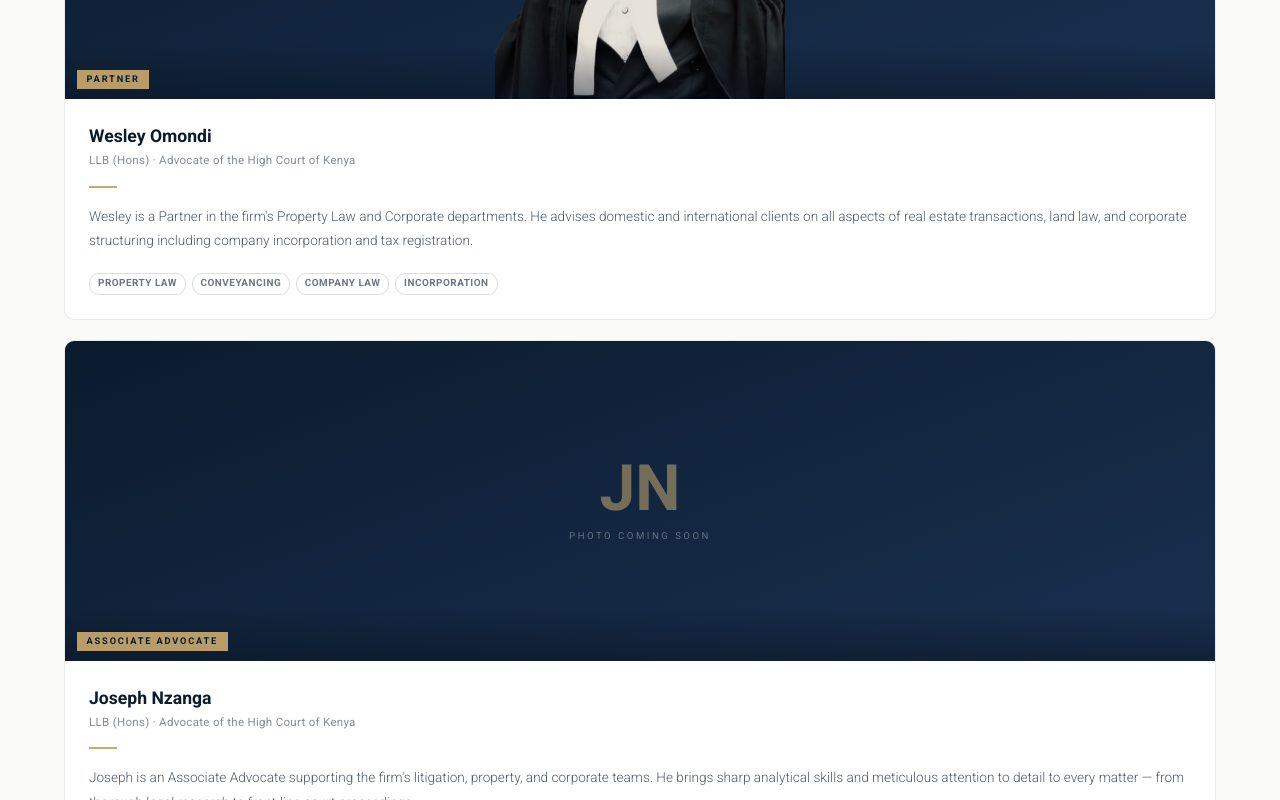
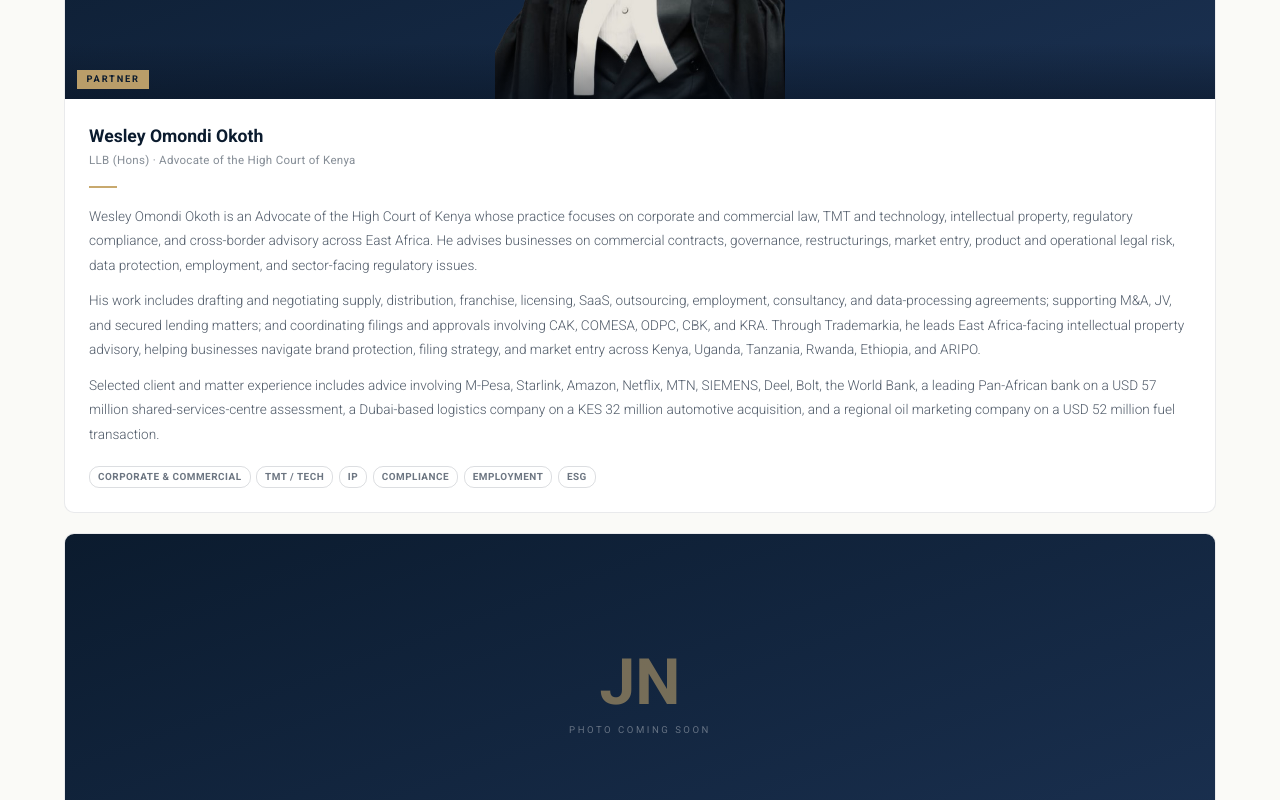
Before and after one commit to landroverism/CSK-Law, a React (Vite) app: page / in a window 1280 px wide. Shown: the part 5020-5820 px from the top of the page. Built offline with nearby package versions, Linux system fonts and the light colour scheme; a web font is replaced by a local one.

Commit message:
updated wesley

```diff
--- a/src/App.jsx
+++ b/src/App.jsx
@@ -121,11 +121,11 @@ const TEAM = [
   },
   {
     initials: "WO",
-    name: "Wesley Omondi",
+    name: "Wesley Omondi Okoth",
     role: "Partner",
     qual: "LLB (Hons) · Advocate of the High Court of Kenya",
-    bio: "Wesley is a Partner in the firm's Property Law and Corporate departments. He advises domestic and international clients on all aspects of real estate transactions, land law, and corporate structuring including company incorporation and tax registration.",
-    tags: ["Property Law", "Conveyancing", "Company Law", "Incorporation"],
+    bio: "Wesley Omondi Okoth is an Advocate of the High Court of Kenya whose practice focuses on corporate and commercial law, TMT and technology, intellectual property, regulatory compliance, and cross-border advisory across East Africa. He advises businesses on commercial contracts, governance, restructurings, market entry, product and operational legal risk, data protection, employment, and sector-facing regulatory issues.\n\nHis work includes drafting and negotiating supply, distribution, franchise, licensing, SaaS, outsourcing, employment, consultancy, and data-processing agreements; supporting M&A, JV, and secured lending matters; and coordinating filings and approvals involving CAK, COMESA, ODPC, CBK, and KRA. Through Trademarkia, he leads East Africa-facing intellectual property advisory, helping businesses navigate brand protection, filing strategy, and market entry across Kenya, Uganda, Tanzania, Rwanda, Ethiopia, and ARIPO.\n\nSelected client and matter experience includes advice involving M-Pesa, Starlink, Amazon, Netflix, MTN, SIEMENS, Deel, Bolt, the World Bank, a leading Pan-African bank on a USD 57 million shared-services-centre assessment, a Dubai-based logistics company on a KES 32 million automotive acquisition, and a regional oil marketing company on a USD 52 million fuel transaction.",
+    tags: ["Corporate & Commercial", "TMT / Tech", "IP", "Compliance", "Employment", "ESG"],
     photo: "/photos/wesley.png",
   },
   {
@@ -819,9 +819,13 @@ function TeamCard({ m, compact }) {
 
         <Box sx={{ width: 28, height: 2, bgcolor: GOLD, mb: 2 }} />
 
-        <Typography sx={{ fontSize: "0.85rem", color: "rgba(11,27,46,0.72)", lineHeight: 1.8, fontWeight: 300, mb: 2.5 }}>
-          {m.bio}
-        </Typography>
+        <Stack spacing={1.4} sx={{ mb: 2.5 }}>
+          {m.bio.split("\n\n").map((para, i) => (
+            <Typography key={i} sx={{ fontSize: "0.85rem", color: "rgba(11,27,46,0.72)", lineHeight: 1.8, fontWeight: 300 }}>
+              {para}
+            </Typography>
+          ))}
+        </Stack>
 
         <Stack direction="row" flexWrap="wrap" gap={0.7}>
           {m.tags.map((t) => (
```
